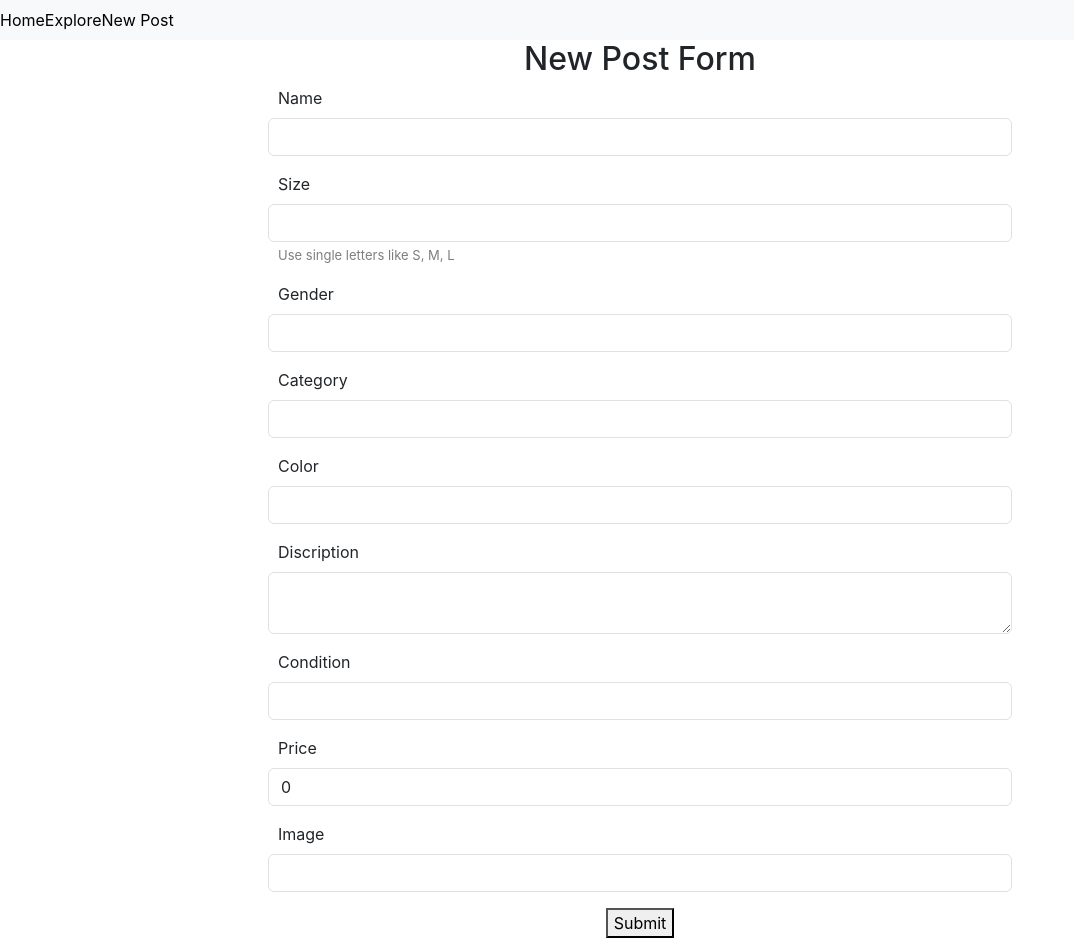
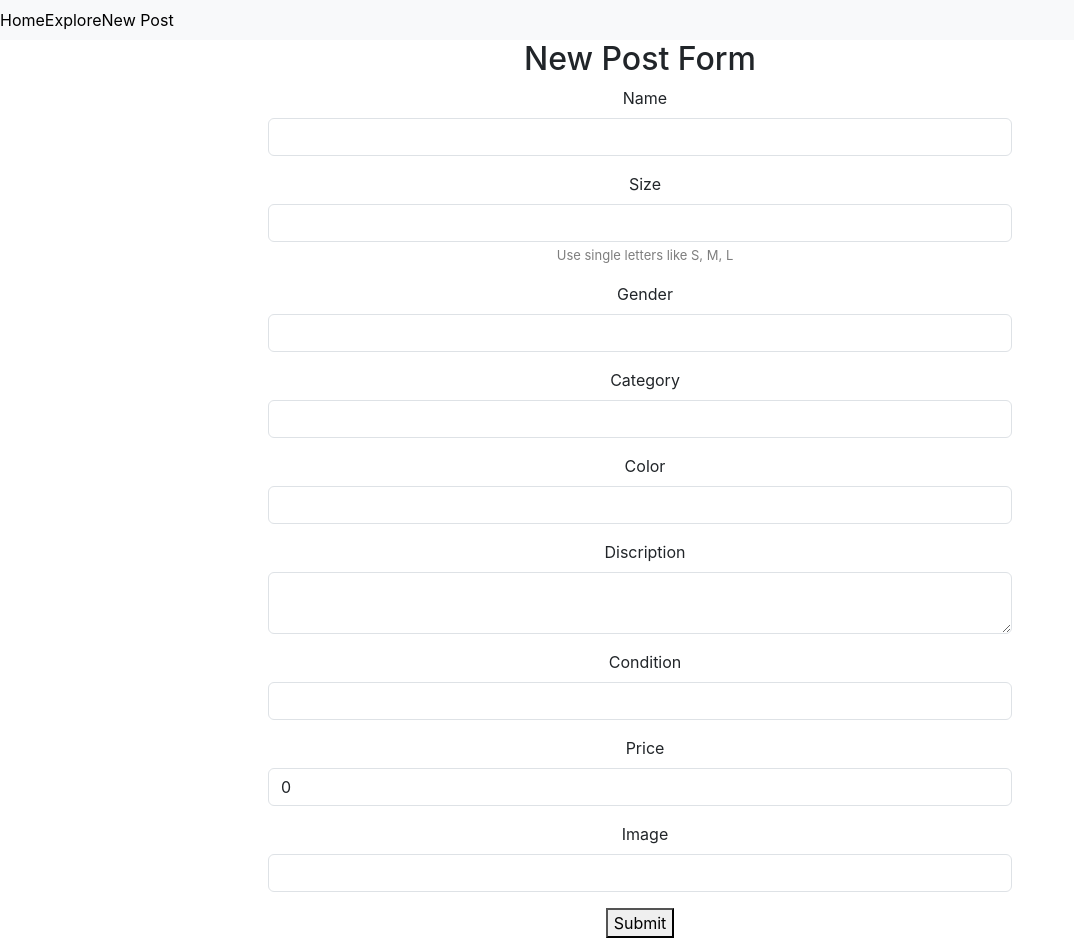
Before and after one commit to chanGomez/online-store-project-front-end, a React (Create React App) app: page /new-article in a window 1280 px wide. Shown: the whole page, without its empty margins (0-1074 px from the left). Built offline with nearby package versions, Linux system fonts and the light colour scheme; the HTML template or start-up script is replaced by a standard one.

Commit message:
fixing code

```diff
--- a/package.json
+++ b/package.json
@@ -37,5 +37,8 @@
       "last 1 firefox version",
       "last 1 safari version"
     ]
+  },
+  "devDependencies": {
+    "@babel/plugin-proposal-private-property-in-object": "9.2.0"
   }
 }
--- a/src/components/Articles/Articles.js
+++ b/src/components/Articles/Articles.js
@@ -5,8 +5,7 @@
 import { getAllArticlesAPI } from "../API/API";
 
 function Articles() {
-  const [articleData, setArticleData] = useState([]);
-  const [name, setName] = useState("")
+  const [articleData, setArticleData] = useState([])
 
   async function fetchArticlesdata() {
     try {
--- a/src/components/Comments/Comments.js
+++ b/src/components/Comments/Comments.js
@@ -22,6 +22,7 @@
 
   useEffect(() => {
     fetchCommments();
+    // eslint-disable-next-line
   }, [id]);
 
   async function fetchCommments() {
--- a/src/components/NewArticle/NewArticle.css
+++ b/src/components/NewArticle/NewArticle.css
@@ -1,8 +1,7 @@
 
 
 .form-label, .form-text{
-    display: flex;
-    justify-content: start;
+    display: flex-start;
     margin-left: 10px;
 }
 
```
